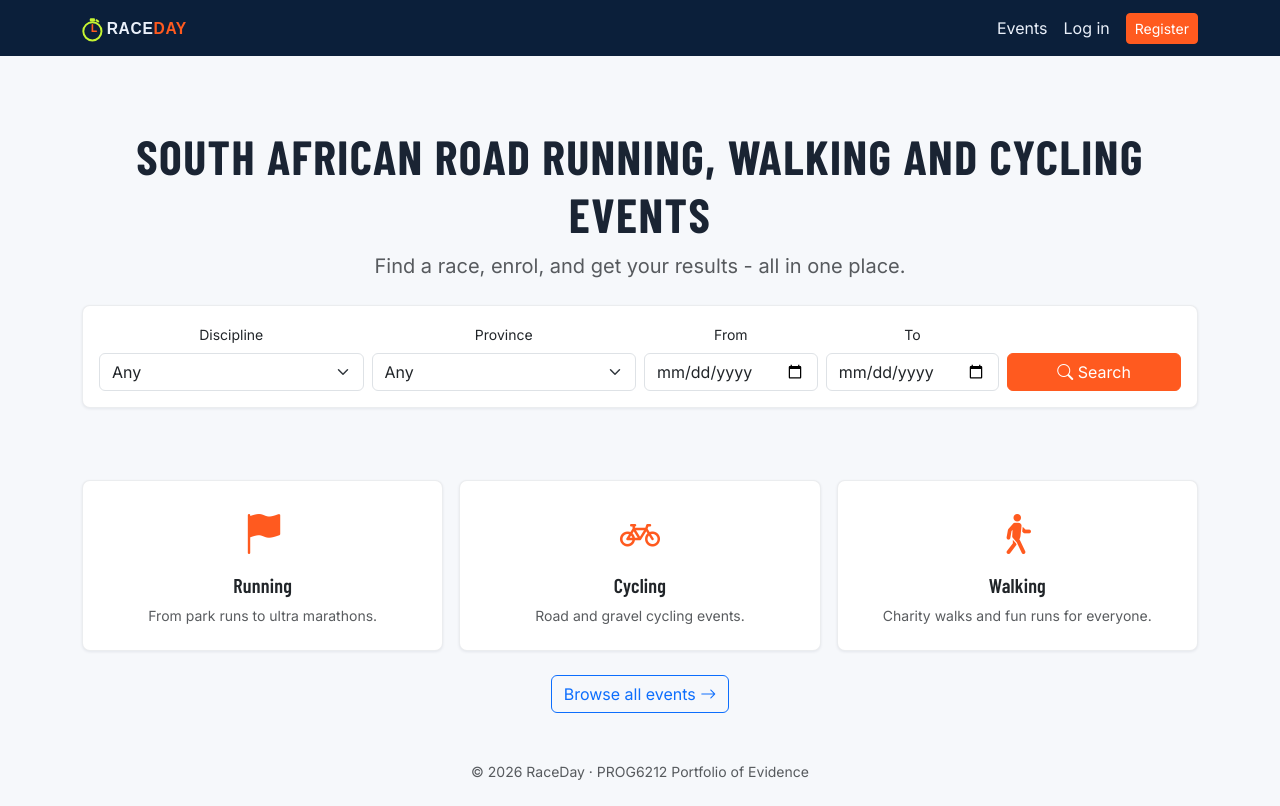
After one commit to Ghee9ine/RaceDay, an ASP.NET Core app: template src/RaceDay.Web/Views/Home/Index.cshtml in a window 1280 px wide. The commit adds this page. Run offline with ASP.NET Core 8, Linux system fonts and the light colour scheme; the template is opened without the code that fills it, so the values that code supplies are empty; some libraries are stand-ins or nearby versions.

Commit message:
feat(web): add public home and events pages with filters and enrolment
Home is the landing/hero page with a quick-filter search box; Events
is the full filterable listing and detail page. Enrol is participant-
only (RequireRole), posts straight to the API's enrolment endpoint,
and reports back via the shared toast partial rather than a redirect
with query-string state.

Co-Authored-By: Claude Sonnet 5 <noreply@anthropic.com>

```diff
--- /dev/null
+++ b/src/RaceDay.Web/Views/Home/Index.cshtml
@@ -0,0 +1,72 @@
+@model EventFilterViewModel
+@{
+    ViewData["Title"] = "Find your next race";
+}
+<div class="rd-hero text-center py-5 mb-4">
+    <h1 class="rd-heading display-5">South African road running, walking and cycling events</h1>
+    <p class="lead text-muted">Find a race, enrol, and get your results - all in one place.</p>
+
+    <form asp-controller="Events" asp-action="Index" method="get" class="rd-hero-filter card rd-card p-3 mt-4 mx-auto">
+        <div class="row g-2 align-items-end">
+            <div class="col-md-3">
+                <label asp-for="DisciplineType" class="form-label small">Discipline</label>
+                <select asp-for="DisciplineType" class="form-select">
+                    <option value="">Any</option>
+                    @foreach (var d in DisciplineOptions.All)
+                    {
+                        <option value="@d">@d</option>
+                    }
+                </select>
+            </div>
+            <div class="col-md-3">
+                <label asp-for="Province" class="form-label small">Province</label>
+                <select asp-for="Province" class="form-select">
+                    <option value="">Any</option>
+                    @foreach (var p in SouthAfricanProvinces.All)
+                    {
+                        <option value="@p">@p</option>
+                    }
+                </select>
+            </div>
+            <div class="col-md-2">
+                <label asp-for="From" class="form-label small">From</label>
+                <input asp-for="From" class="form-control" type="date" />
+            </div>
+            <div class="col-md-2">
+                <label asp-for="To" class="form-label small">To</label>
+                <input asp-for="To" class="form-control" type="date" />
+            </div>
+            <div class="col-md-2">
+                <button type="submit" class="btn btn-primary w-100"><i class="bi bi-search"></i> Search</button>
+            </div>
+        </div>
+    </form>
+</div>
+
+<div class="row g-3">
+    <div class="col-md-4">
+        <div class="card rd-card h-100 text-center p-4">
+            <i class="bi bi-flag-fill fs-1 text-primary"></i>
+            <h2 class="h5 mt-2">Running</h2>
+            <p class="text-muted small mb-0">From park runs to ultra marathons.</p>
+        </div>
+    </div>
+    <div class="col-md-4">
+        <div class="card rd-card h-100 text-center p-4">
+            <i class="bi bi-bicycle fs-1 text-primary"></i>
+            <h2 class="h5 mt-2">Cycling</h2>
+            <p class="text-muted small mb-0">Road and gravel cycling events.</p>
+        </div>
+    </div>
+    <div class="col-md-4">
+        <div class="card rd-card h-100 text-center p-4">
+            <i class="bi bi-person-walking fs-1 text-primary"></i>
+            <h2 class="h5 mt-2">Walking</h2>
+            <p class="text-muted small mb-0">Charity walks and fun runs for everyone.</p>
+        </div>
+    </div>
+</div>
+
+<div class="text-center mt-4">
+    <a asp-controller="Events" asp-action="Index" class="btn btn-outline-primary">Browse all events <i class="bi bi-arrow-right"></i></a>
+</div>
--- a/src/RaceDay.Web/Views/_ViewImports.cshtml
+++ b/src/RaceDay.Web/Views/_ViewImports.cshtml
@@ -2,4 +2,5 @@
 @using RaceDay.Web.Models.Api
 @using RaceDay.Web.ViewModels
 @using RaceDay.Web.Infrastructure
+@using Microsoft.AspNetCore.Mvc.Rendering
 @addTagHelper *, Microsoft.AspNetCore.Mvc.TagHelpers
```
Also changed, not shown: src/RaceDay.Web/Controllers/EventsController.cs (added, +57 -0 lines), src/RaceDay.Web/Controllers/HomeController.cs (added, +13 -0 lines), src/RaceDay.Web/Views/Events/Details.cshtml (added, +89 -0 lines), src/RaceDay.Web/Views/Events/Index.cshtml (added, +71 -0 lines).
